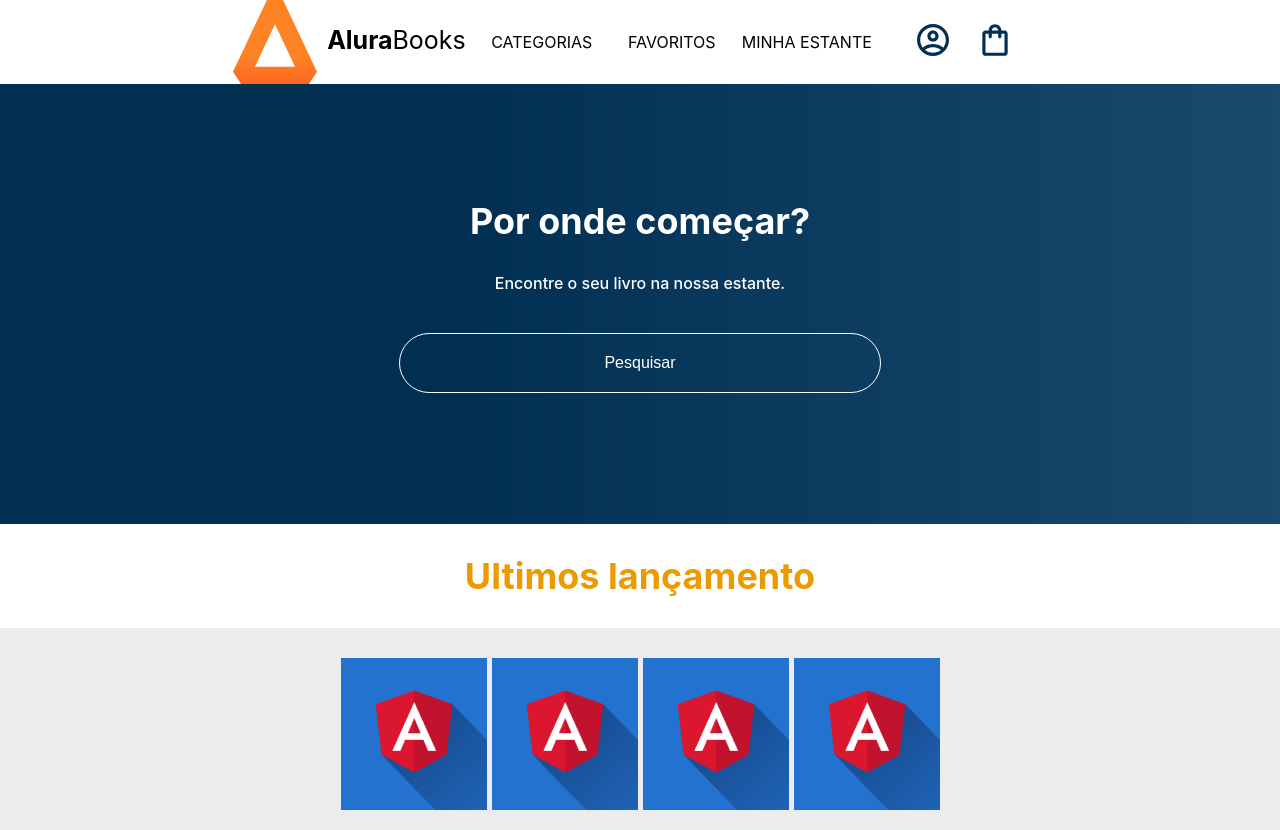
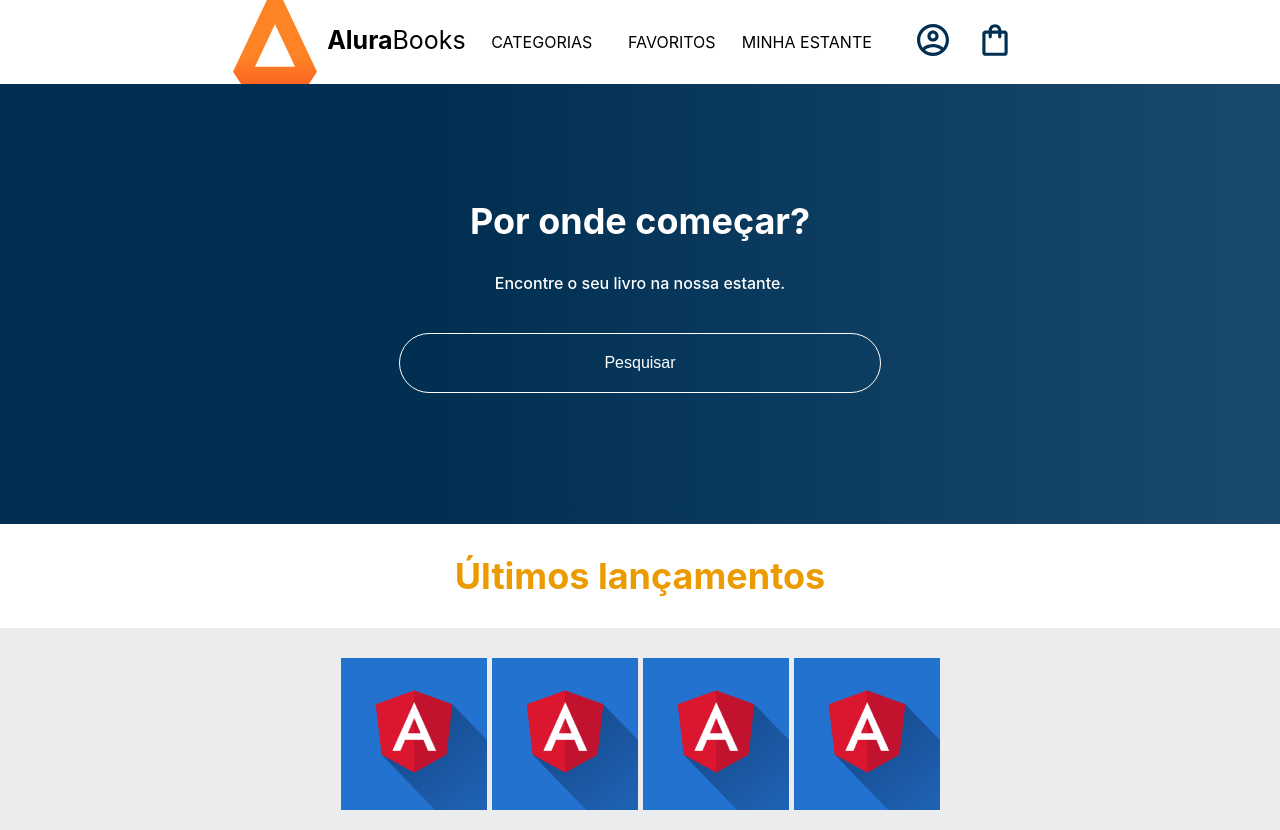
Before and after one commit to PedroPauloBrCalazans/web-livros, a React (Create React App) app: page / in a window 1280 px wide. Built offline with nearby package versions, Linux system fonts and the light colour scheme.

Commit message:
feat: Estilizando com props.

```diff
--- /dev/null
+++ b/src/components/Titulo/index.js
@@ -0,0 +1,11 @@
+import styled from "styled-components";
+
+export const Titulo = styled.h2`
+  width: 100%;
+  padding: 30px 0;
+  background-color: #fff;
+  color: ${(props) => props.cor || "#000"};
+  font-size: ${(props) => props.tamanhoFonte || "18px"};
+  text-align: center;
+  margin: 0;
+`;
--- a/src/components/ultimos-lancamentos/index.js
+++ b/src/components/ultimos-lancamentos/index.js
@@ -1,21 +1,12 @@
 import styled from "styled-components";
 import { livros } from "./dadosUltimosLancamentos";
+import { Titulo } from "../Titulo";
 
 const UltimosLancamentosContainer = styled.section`
   background-color: #ebecee;
   padding-bottom: 20px;
   display: flex;
   flex-direction: column;
-`;
-
-const Titulo = styled.h2`
-  width: 100%;
-  padding: 30px 0;
-  background-color: #fff;
-  color: #eb9b00;
-  font-size: 36px;
-  text-align: center;
-  margin: 0;
 `;
 
 const NovosLivrosContainer = styled.div`
@@ -30,10 +21,12 @@ const NovosLivrosContainer = styled.div`
 function UltimosLancamentos() {
   return (
     <UltimosLancamentosContainer>
-      <Titulo>Ultimos lançamento</Titulo>
+      <Titulo cor="#EB9B00" tamanhoFonte="36px">
+        Últimos lançamentos
+      </Titulo>
       <NovosLivrosContainer>
         {livros.map((livro) => (
-          <img src={livro.src} alt="Livros ultimos lançamentos" />
+          <img src={livro.src} alt="Livros últimos lançamentos" />
         ))}
       </NovosLivrosContainer>
     </UltimosLancamentosContainer>
```
